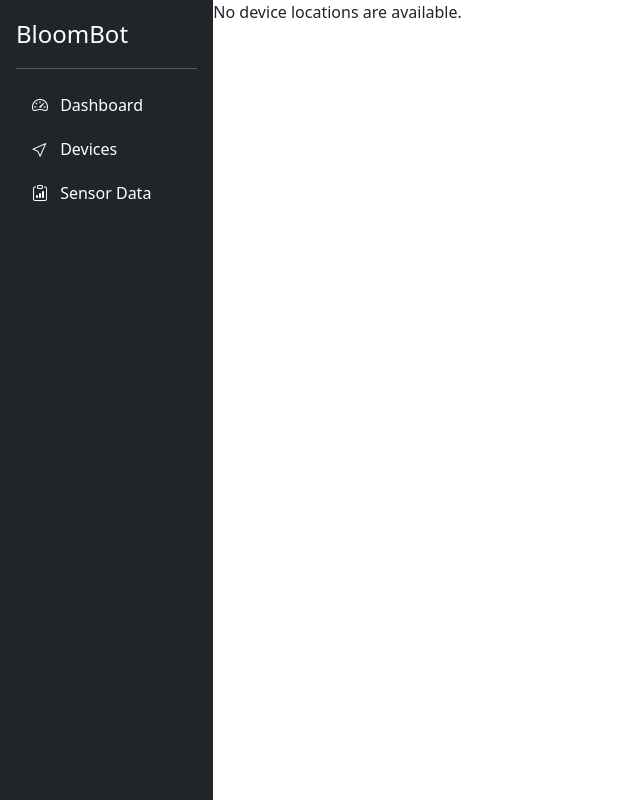
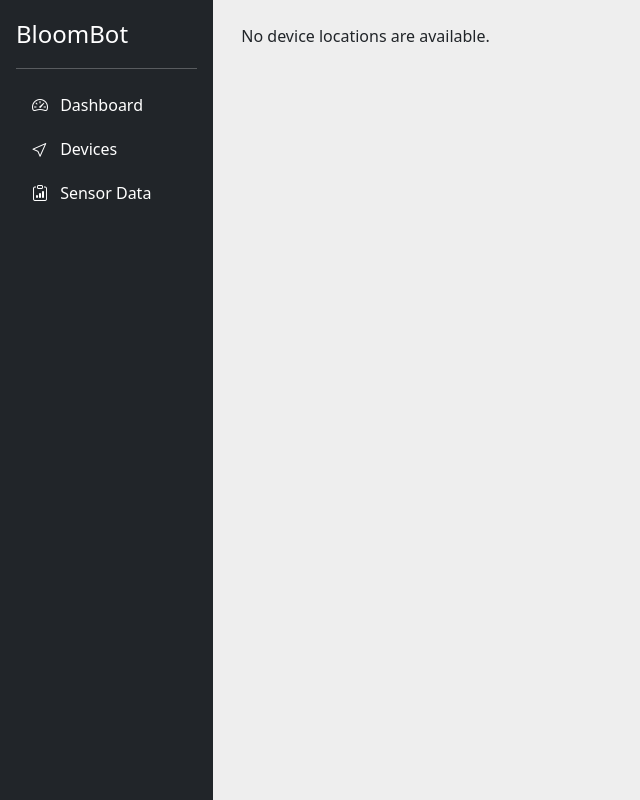
Before and after one commit to 4OI6-BloomBot/server, a Django app: page /location/ in a window 1280 px wide. Shown: the whole page, without its empty margins (0-640 px from the left). Run offline with Django 4.2, Linux system fonts and the light colour scheme; data that the repository does not hold is empty; some libraries are stand-ins or nearby versions.

Commit message:
Add structure to pages

```diff
--- a/devices/templates/devices/index.html
+++ b/devices/templates/devices/index.html
@@ -10,9 +10,12 @@
 
     {% comment %} Map showing the location of each device {% endcomment %}
     {% if device_location_list %}
+      <div class="row gx-0 rounded shadow-sm" style="height: 350px; overflow: hidden;">
           {% include "location/map.html" with location_list=device_location_list all_pins=1 %}
+      </div>
     {% endif %}
 
+    <div class="row mt-4 gx-0 rounded" style="overflow: hidden;">
         {% if device_list %}
             <table id="devices_table" class="table">
               {% comment %} Table headers {% endcomment %}
@@ -36,10 +39,11 @@
                   </tr>
               {% endfor %}
             </table>
-        <ul>
 
             <a href="{% url 'location:index' %}"><button class="btn btn-primary">All device history</button></a>
         {% else %}
             <p>No devices are available.</p>
         {% endif %}
+    </div>
+
 {% endblock %}
--- a/location/templates/location/index.html
+++ b/location/templates/location/index.html
@@ -11,8 +11,12 @@
 {% block content %}
     {% if device_location_list %}
 
-        <div id="map" style="height: 500px"></div>
+        <div class="row gx-0 rounded shadow-sm" style="height: 500px; overflow: hidden;">
+            <div id="map"></div>
+        </div>
 
+
+        <div class="row mt-3">
             <table id="measurement_table" class="table">
                 {% comment %} Table headers {% endcomment %}
                 <thead>
@@ -37,6 +41,7 @@
                     {% endwith %}
                 {% endfor %}
             </table>
+      </div>
     {% else %}
         <p>No device locations are available.</p>
     {% endif %}
--- a/location/templates/location/map.html
+++ b/location/templates/location/map.html
@@ -10,7 +10,7 @@
 
 
 {% block map %}
-    <div id="map" style="height: 500px"></div>
+    <div id="map" style="height: 100%"></div>
 {% endblock %}
 
 {% block map_script %}
--- a/templates/base.html
+++ b/templates/base.html
@@ -29,12 +29,15 @@
 
     </head>
 
-    <body style="overflow-x: hidden;">
+    <body>
+        <div class="container-fluid p-0">
+          <div class="row gx-0">
+
         {% comment %}
           Navbar
         {% endcomment %}
-        <div class="row gx-0" style="height: 100vh;">
-            <nav class="col-2 p-3 text-white bg-dark">
+        <nav class="col-2 text-white bg-dark" style="height:100vh;">
+            <div class="p-3">
                 <a class="d-flex align-items-center mb-3 mb-md-0 me-md-auto text-white text-decoration-none">
                     <span class="fs-4">BloomBot</span>
                 </a>
@@ -42,34 +45,48 @@
                 <ul class="nav nav-pills flex-column mb-auto">
                     <li>
                         <a href="#" class="nav-link text-white">
-                          <i class="bi me-2 bi-speedometer2"></i>
-                          Dashboard
+                            <i class="bi me-2 bi-speedometer2"></i> Dashboard
                         </a>
                     </li>
                     <li>
                         <a href="{% url 'devices:index' %}" class="nav-link mt-1 text-white {% if page_category == 'device' %}active{% endif %}">
-                        <i class="bi me-2 bi-cursor"></i>
-                          Devices
+                            <i class="bi me-2 bi-cursor"></i> Devices
                         </a>
                     </li>
                     <li>
                         <a href="{% url 'sensor_data:index' %}" class="nav-link mt-1 text-white {% if page_category == 'sensor_data' %}active{% endif %}">
-                            <i class="bi me-2 bi-clipboard-data"></i>
-                            Sensor Data
+                            <i class="bi me-2 bi-clipboard-data"></i> Sensor Data
                         </a>
                     </li>
                 </ul>
+            </div>
         </nav>
 
-            <div class="col-10 p-0">
+        {% comment %}
+            Page content and title
+        {% endcomment %}
+        <div class="col-10">
+            <div class="container-fluid m-0 pt-4">
+                <div class="container-fluid ps-3 m-0">
+                    {% if page_title %}
+                        <div class="row gx-0 mb-3">
+                            <p class="text fs-2">{{ page_title|title }}</p>
+                        </div>
+                    {% endif %}
                     {% block    content %}
                     {% endblock content %}
                 </div>
             </div>
-
+        </div>
+      </div>
+      </div>
     </body>
 
     <style>
+        body {
+          background-color: #eeeeee;
+        }
+
         .nav-pills .nav-link:hover {
             background-color: #343a40;
         }
```
Also changed, not shown: devices/templates/devices/details.html (+18 -8 lines). Lines whose indentation alone changed are shown as unchanged.
